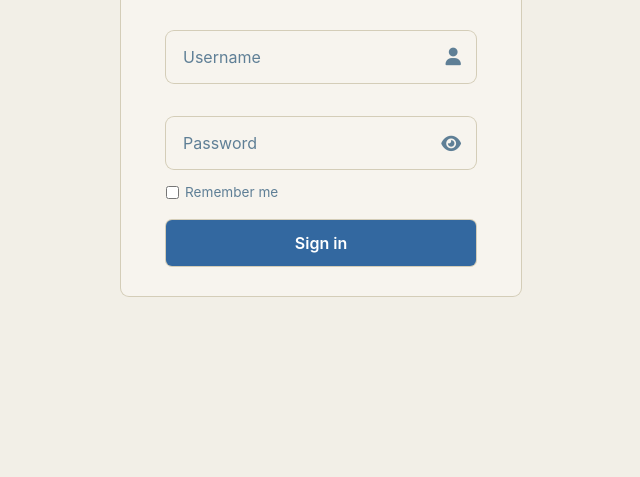
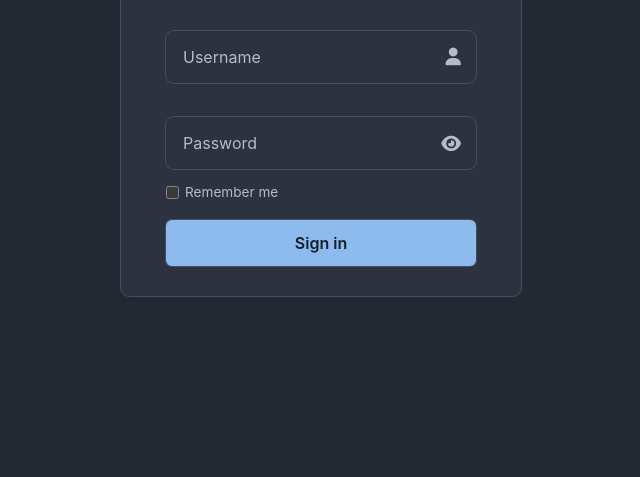
Before and after one commit to codePexx-ZA/randahead, a plain HTML site: page frontend/index.html in a window 1280 px wide. Shown: the part 323-800 px from the top of the page, without its empty margins (319-959 px from the left). Drawn offline with Linux system fonts and the light colour scheme.

Commit message:
Switch the web app to a permanent soft charcoal dark theme
base.css now defines one dark palette (page #232833, surfaces #2c3240
and #363d4d, text #e8ebf1 / #b4bccc, accent #8dbbee) with
color-scheme: dark and dark scrollbars, and re-tunes success, warning
and danger so they read on dark surfaces. Every text pairing meets
WCAG AA, the lowest at 4.95:1. A print block swaps back to a light
palette so printed and PDF reports stay legible. The sign-in spinner
track moves into a base.css variable, so no colour lives outside
base.css.

Co-authored-by: OpenBot <335604065+openbotgit[bot]@users.noreply.github.com>

```diff
--- a/frontend/css/base.css
+++ b/frontend/css/base.css
@@ -1,29 +1,29 @@
 :root {
-  --blue: #3368a0;
-  --sky: #66a3bf;
-  --mint: #c8dfdb;
-  --cream: #f2efe7;
+  color-scheme: dark;
+  scrollbar-color: var(--border) var(--bg);
 
-  --bg: var(--cream);
-  --surface: #f7f4ee;
-  --surface-hover: #ebe7dd;
-  --border: #d4cdb8;
-  --text: #1f3550;
-  --text-muted: #5f7f96;
-  --accent: var(--blue);
-  --accent-dark: #28568a;
-  --accent-light: var(--sky);
-  --on-accent: #ffffff;
-  --danger: #c94a54;
-  --warning: #d99a2b;
-  --success: #2f8f6f;
-  --blue-tint: rgba(51, 104, 160, 0.08);
-  --sky-tint: rgba(102, 163, 191, 0.18);
-  --danger-tint: rgba(201, 74, 84, 0.1);
-  --success-tint: rgba(47, 143, 111, 0.12);
-  --warning-tint: rgba(217, 154, 43, 0.14);
+  --bg: #232833;
+  --surface: #2c3240;
+  --surface-hover: #363d4d;
+  --border: #444c5e;
+  --text: #e8ebf1;
+  --text-muted: #b4bccc;
+  --accent: #8dbbee;
+  --accent-dark: #a6c8f0;
+  --accent-light: #86c5dc;
+  --on-accent: #14202e;
+  --mint: #2f4b53;
+  --danger: #f59ea5;
+  --warning: #e9bd62;
+  --success: #62d0a6;
+  --blue-tint: rgba(141, 187, 238, 0.11);
+  --sky-tint: rgba(134, 197, 220, 0.12);
+  --danger-tint: rgba(245, 158, 165, 0.12);
+  --success-tint: rgba(98, 208, 166, 0.14);
+  --warning-tint: rgba(233, 189, 98, 0.13);
+  --spinner-track: rgba(20, 32, 46, 0.3);
   --bg-glass: var(--surface);
-  --overlay: rgba(31, 53, 80, 0.35);
+  --overlay: rgba(12, 15, 20, 0.6);
   --radius: 8px;
   --radius-sm: 6px;
   --line: 0 0 0 1px var(--border);
@@ -129,6 +129,32 @@ a {
   outline-offset: 1px;
 }
 
+@media print {
+  :root {
+    color-scheme: light;
+
+    --bg: #ffffff;
+    --surface: #ffffff;
+    --surface-hover: #f2efe7;
+    --border: #d4cdb8;
+    --text: #1f3550;
+    --text-muted: #4f6b80;
+    --accent: #28568a;
+    --accent-dark: #1f4570;
+    --accent-light: #2f6984;
+    --on-accent: #ffffff;
+    --mint: #c8dfdb;
+    --danger: #a8343e;
+    --warning: #8a5a0a;
+    --success: #23704f;
+    --blue-tint: rgba(51, 104, 160, 0.08);
+    --sky-tint: rgba(102, 163, 191, 0.18);
+    --danger-tint: rgba(201, 74, 84, 0.1);
+    --success-tint: rgba(47, 143, 111, 0.12);
+    --warning-tint: rgba(217, 154, 43, 0.14);
+  }
+}
+
 @media (prefers-reduced-motion: reduce) {
   *, *::before, *::after {
     animation-duration: 0.01ms !important;
--- a/frontend/css/login.css
+++ b/frontend/css/login.css
@@ -198,7 +198,7 @@
   display: none;
   width: 20px;
   height: 20px;
-  border: 3px solid rgba(255, 255, 255, 0.35);
+  border: 3px solid var(--spinner-track);
   border-top-color: var(--on-accent);
   border-radius: 50%;
   margin: 0 auto;
```
